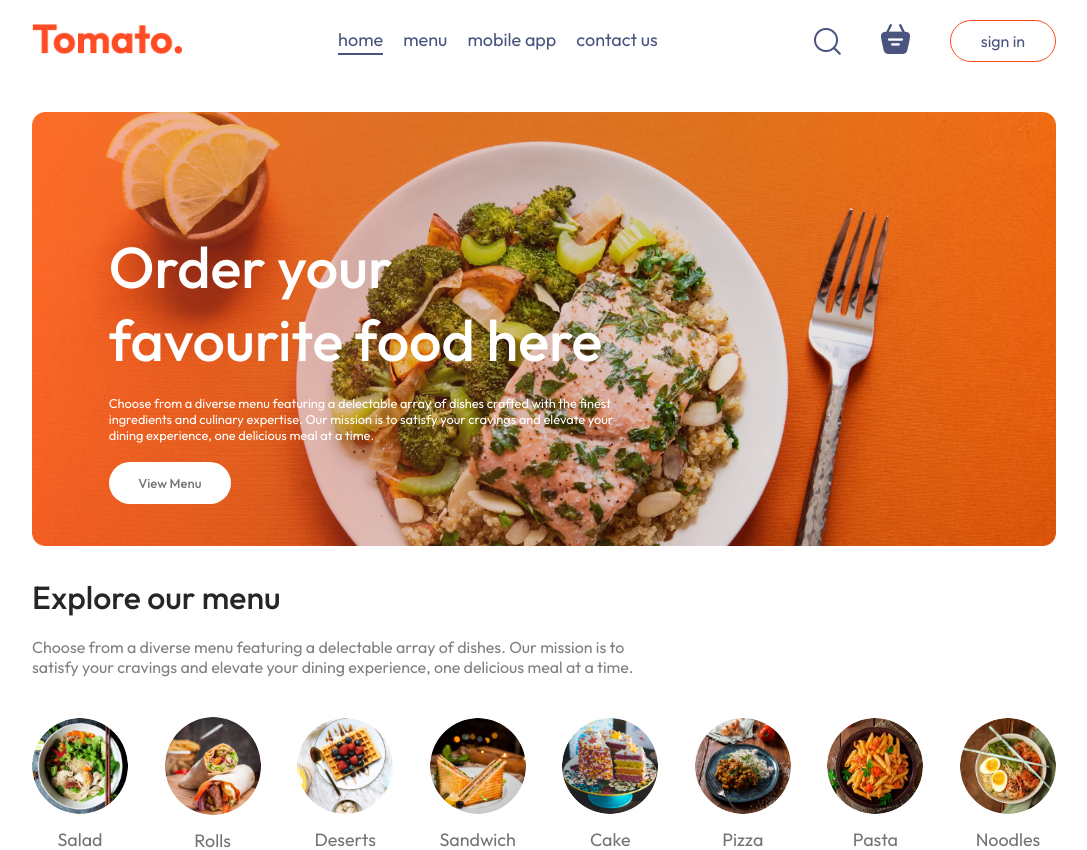
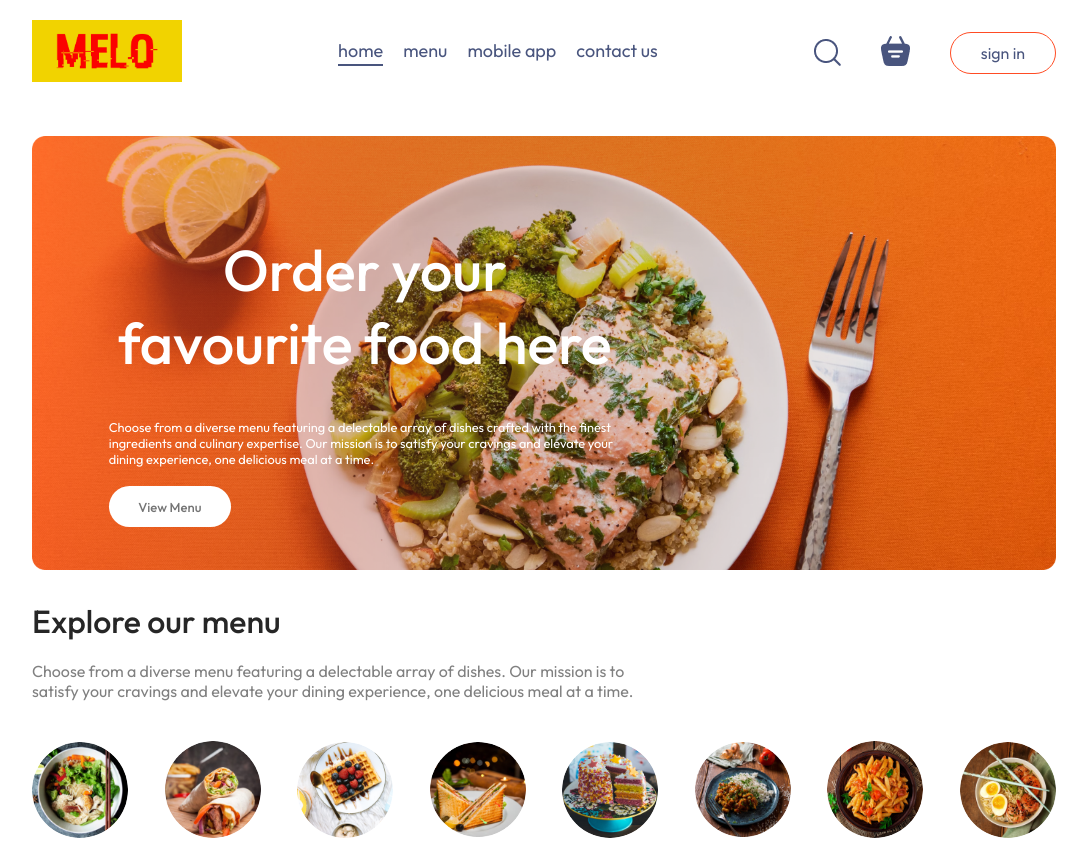
Before and after one commit to Multydelivery/melo-food-delivery, a React (Vite) app in the folder food-del/frontend/: page / in a window 1280 px wide. Shown: the top 850 px of the page, without its empty margins (96-1183 px from the left). Built offline with nearby package versions, Linux system fonts and the light colour scheme; no server answers.

Commit message:
melo logo

```diff
--- a/food-del/frontend/src/assets/assets.js
+++ b/food-del/frontend/src/assets/assets.js
@@ -1,3 +1,4 @@
+import cover from './cover.png'
 import basket_icon from './basket_icon.png'
 import logo from './logo.png'
 import header_img from './header_img.png'
@@ -63,6 +64,7 @@ import checked from './checked.png'
 import un_checked from './un_checked.png'
 
 export const assets = {
+    cover,
     logo,
     basket_icon,
     header_img,
--- a/food-del/frontend/src/components/FoodDisplay/FoodDisplay.css
+++ b/food-del/frontend/src/components/FoodDisplay/FoodDisplay.css
@@ -1,3 +1,9 @@
+h2 {
+    font-size: 1.5rem;
+    margin-bottom: 20px;
+    text-align: center;
+    color: #333;
+}
 .food-display {
     padding: 20px;
 }
--- a/food-del/frontend/src/components/Navbar/Navbar.jsx
+++ b/food-del/frontend/src/components/Navbar/Navbar.jsx
@@ -18,7 +18,7 @@ const Navbar = ({ setShowLogin }) => {
 
   return (
     <div className='navbar'>
-      <Link to='/'><img className='logo' src={assets.logo} alt="" /></Link>
+      <Link to='/'><img className='logo' src={assets.cover} alt="" /></Link>
       <ul className="navbar-menu">
         <Link to="/" onClick={() => setMenu("home")} className={`${menu === "home" ? "active" : ""}`}>home</Link>
         <a href='#explore-menu' onClick={() => setMenu("menu")} className={`${menu === "menu" ? "active" : ""}`}>menu</a>
```
Also changed, not shown: food-del/frontend/src/assets/cover.png (added).
